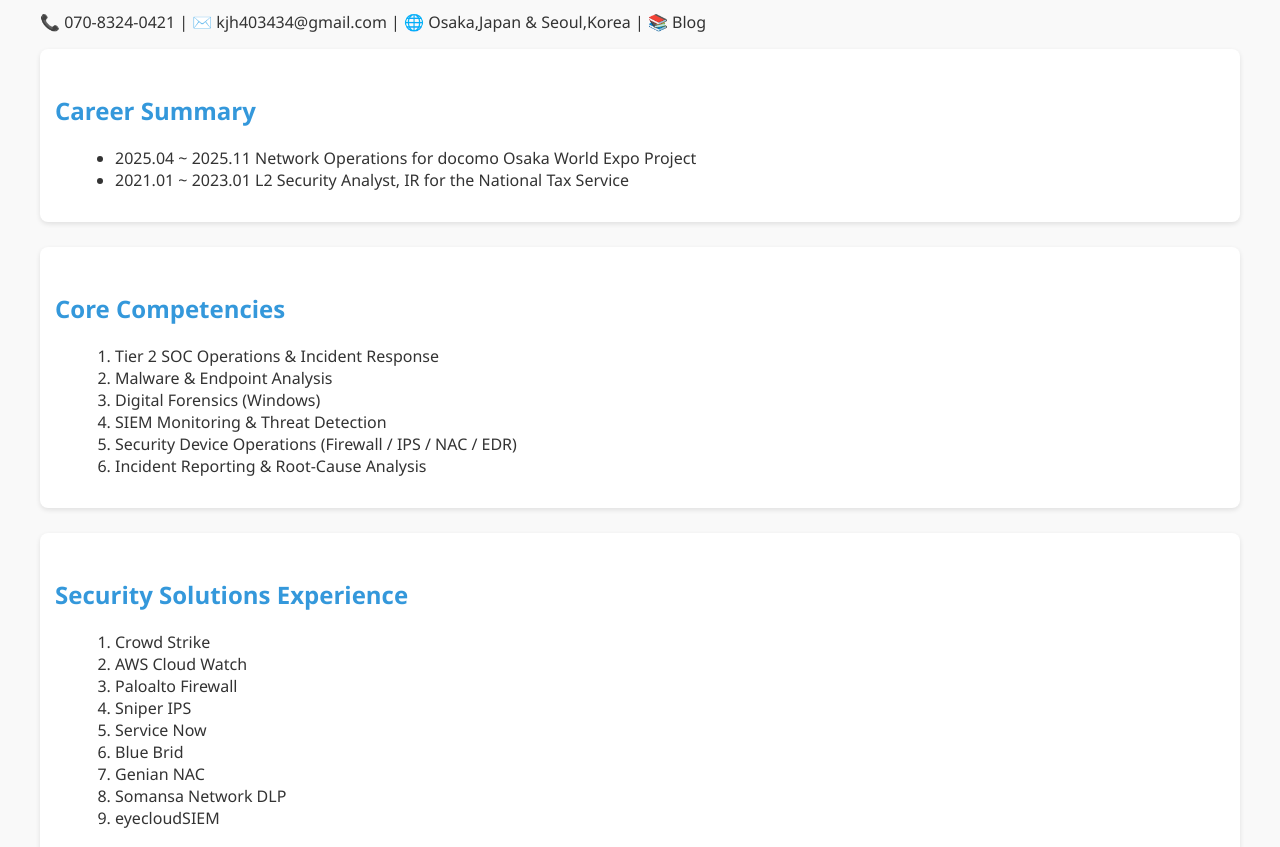
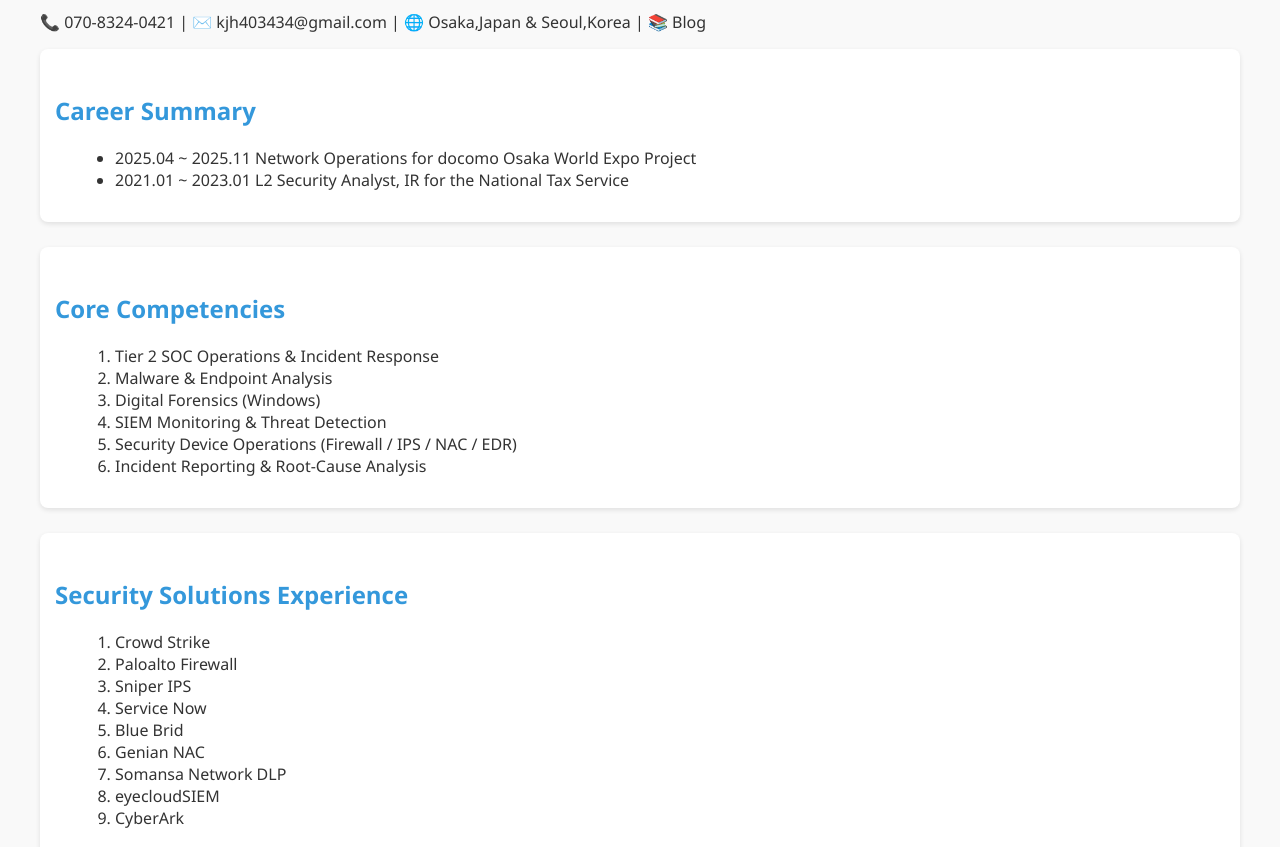
Before and after one commit to JH-Ko76/JH-Ko76.github.io, a plain HTML site: page index.html in a window 1280 px wide. Shown: the part 105-952 px from the top of the page. Drawn offline with Linux system fonts and the light colour scheme.

Commit message:
Update index.html

```diff
--- a/index.html
+++ b/index.html
@@ -64,7 +64,6 @@
     <h2>Security Solutions Experience</h2>
     <ol>
       <li>Crowd Strike</li>
-      <li>AWS Cloud Watch</li>
       <li>Paloalto Firewall</li>
       <li>Sniper IPS</li>
       <li>Service Now</li>
@@ -72,6 +71,7 @@
       <li>Genian NAC</li>
       <li>Somansa Network DLP</li>
       <li>eyecloudSIEM</li>
+      <li>CyberArk</li>
     </ol>
   </div>
 
```
